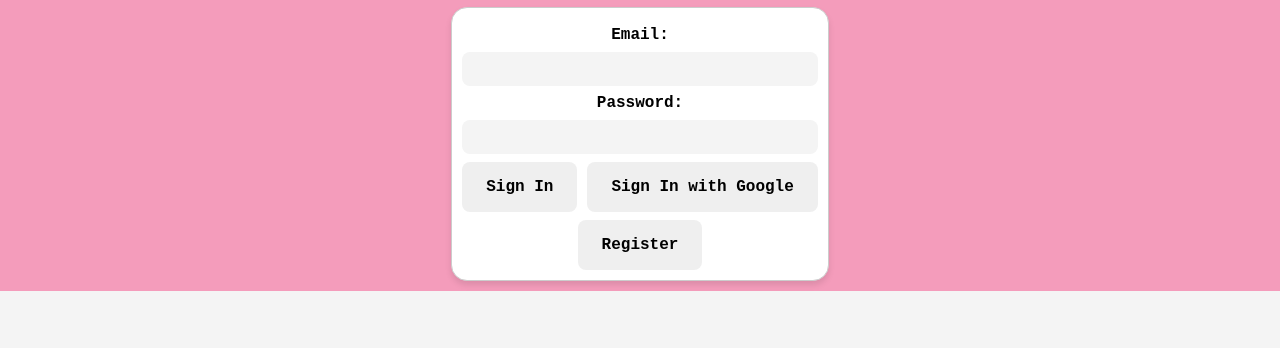
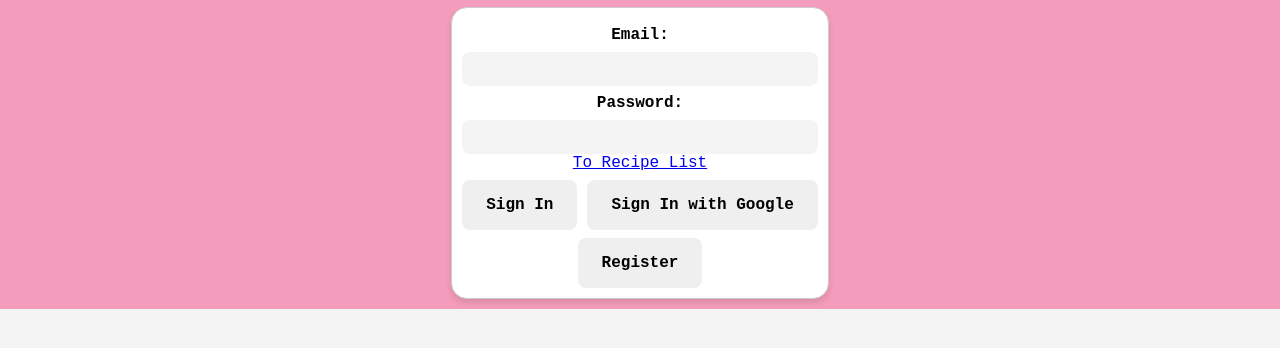
Before and after one commit to raisiglPeter/5146-PWA, a website built with Parcel: page index.html in a window 1280 px wide. Shown: the part 108-456 px from the top of the page. Built offline with nearby package versions, Linux system fonts and the light colour scheme.

Commit message:
feat temp link to recipe

```diff
--- a/index.html
+++ b/index.html
@@ -31,6 +31,7 @@
           id="password"
           name="password"
         />
+        <a href="recipes.html">To Recipe List</a>
         <div class="sign-in-buttons">
           <button class="button" id="signInButton">Sign In</button>
           <button class="button" id="googleSignInButton">
```
Also changed, not shown: docs/index.html (+1 -1 lines), docs/recipes.html (added, +1 -0 lines), 2 other files.
